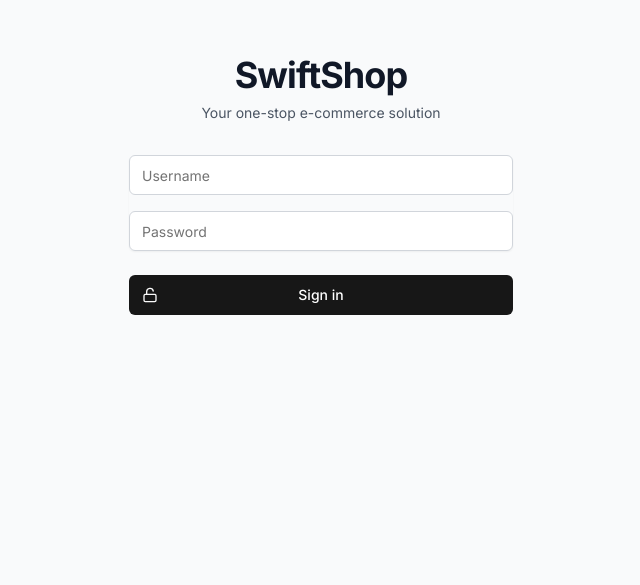
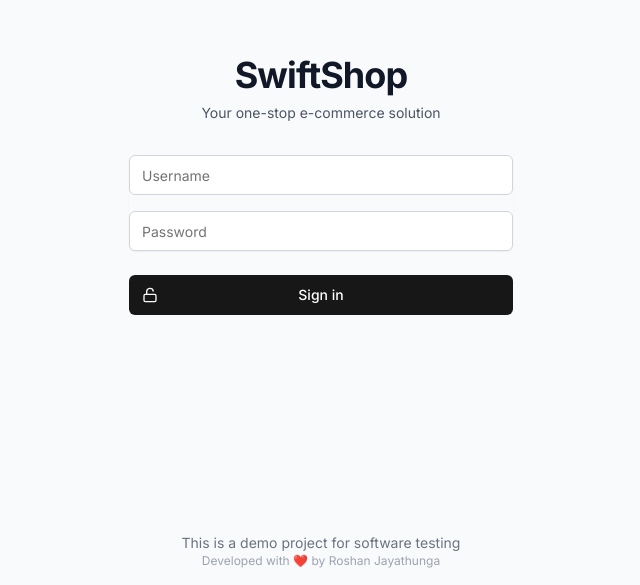
Before and after one commit to roshanjayathunga/shop-just-now, a Next.js app: page / in a window 1280 px wide. Shown: the part 215-800 px from the top of the page, without its empty margins (319-959 px from the left). Built offline with nearby package versions, Linux system fonts and the light colour scheme.

Commit message:
Footer changes

```diff
--- a/app/page.tsx
+++ b/app/page.tsx
@@ -1,15 +1,25 @@
-import LoginForm from "@/components/login-form"
+import LoginForm from "@/components/login-form";
 
 export default function Home() {
   return (
     <div className="flex min-h-screen flex-col items-center justify-center bg-gray-50">
       <div className="w-full max-w-md space-y-8 p-8">
         <div className="text-center">
-          <h1 className="text-4xl font-bold tracking-tight text-gray-900">SwiftShop</h1>
-          <p className="mt-2 text-sm text-gray-600">Your one-stop e-commerce solution</p>
+          <h1 className="text-4xl font-bold tracking-tight text-gray-900">
+            SwiftShop
+          </h1>
+          <p className="mt-2 text-sm text-gray-600">
+            Your one-stop e-commerce solution
+          </p>
         </div>
         <LoginForm />
       </div>
+      <footer className="absolute bottom-0 w-full p-4 text-center text-gray-500">
+        <p className="text-sm">This is a demo project for software testing</p>
+        <p className="text-xs text-gray-400">
+          Developed with ❤️ by Roshan Jayathunga
+        </p>
+      </footer>
     </div>
-  )
+  );
 }
```
Also changed, not shown: 1 other file (tests, documents, lock files or other folders).
